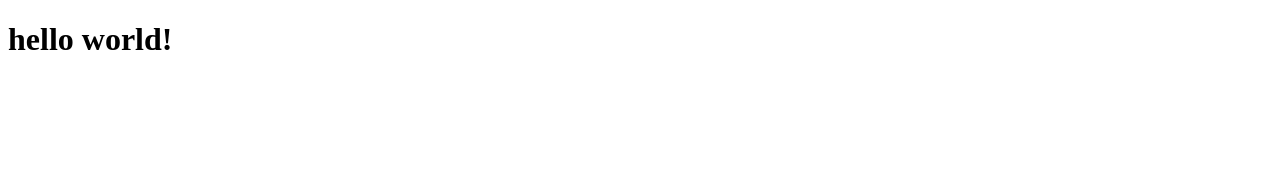
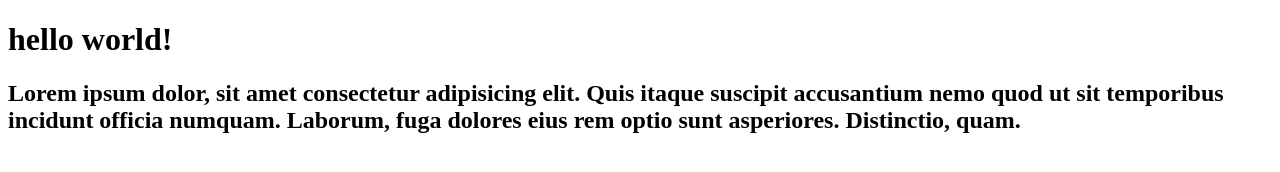
Before and after one commit to wesalvez/curso-git, a plain HTML site: page index.html in a window 1280 px wide. Drawn offline with Linux system fonts and the light colour scheme.

Commit message:
10° commit, adiconamos o h2 com lorem ipsum

```diff
--- a/index.html
+++ b/index.html
@@ -10,5 +10,8 @@
     <h1>
         hello world!
     </h1>
+    <h2>
+        Lorem ipsum dolor, sit amet consectetur adipisicing elit. Quis itaque suscipit accusantium nemo quod ut sit temporibus incidunt officia numquam. Laborum, fuga dolores eius rem optio sunt asperiores. Distinctio, quam.
+    </h2>
 </body>
 </html>
```
